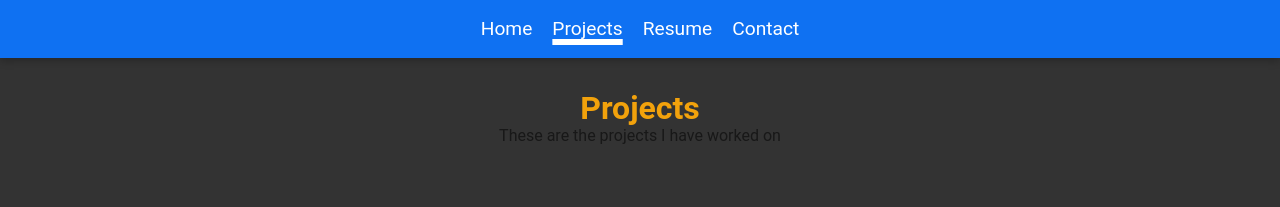
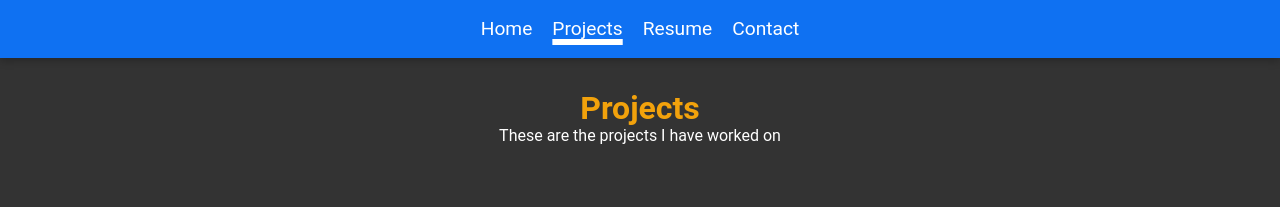
Before and after one commit to ElBernie/brin-portfolio, a plain HTML site: page projects.html in a window 1280 px wide. Shown: the top 207 px of the page. Drawn offline with nearby package versions, Linux system fonts and the dark colour scheme; files whose address does not match are found by name.

Commit message:
Fix: dark mode on projects page

```diff
--- a/styles/projects.css
+++ b/styles/projects.css
@@ -24,4 +24,7 @@ h2 {
 	h2 {
 		color: #fff;
 	}
+	.title p {
+		color: white;
+	}
 }
```
